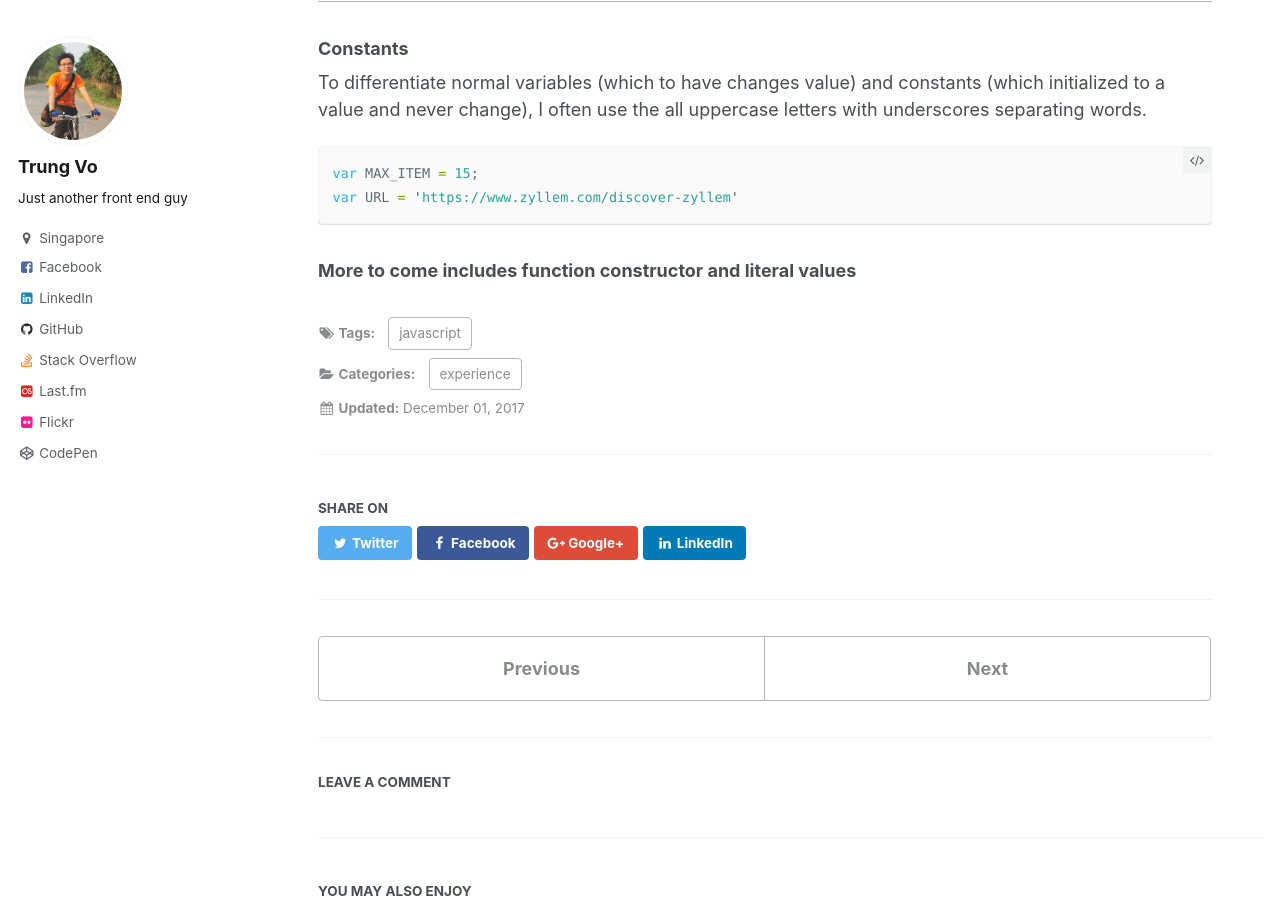
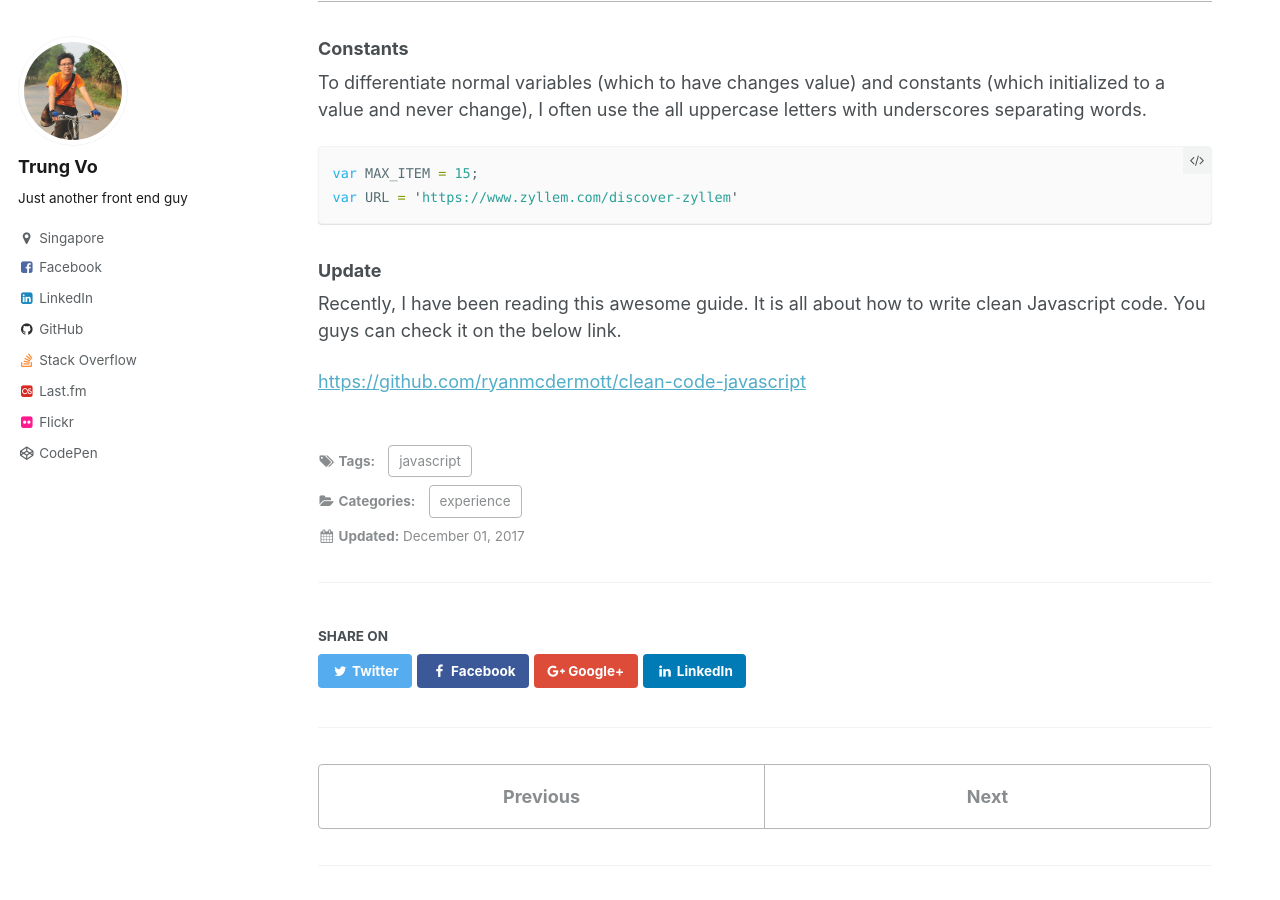
Before and after one commit to trungk18/trungk18.github.io, a Jekyll site: the page built from _posts/2017-12-01-javascript-naming-convention.md, in a window 1280 px wide and 900 px high, scrolled down 2099 px. Built offline with Jekyll 4.4.1, drawn with Linux system fonts in a browser that asks for light colours.

Commit message:
Update clean code guide

````diff
--- a/_posts/2017-12-01-javascript-naming-convention.md
+++ b/_posts/2017-12-01-javascript-naming-convention.md
@@ -81,4 +81,8 @@ var MAX_ITEM = 15;
 var URL = 'https://www.zyllem.com/discover-zyllem'
 ```
 
-### More to come includes function constructor and literal values
+### Update
+
+Recently, I have been reading this awesome guide. It is all about how to write clean Javascript code. You guys can check it on the below link.
+
+[https://github.com/ryanmcdermott/clean-code-javascript](https://github.com/ryanmcdermott/clean-code-javascript)
````
